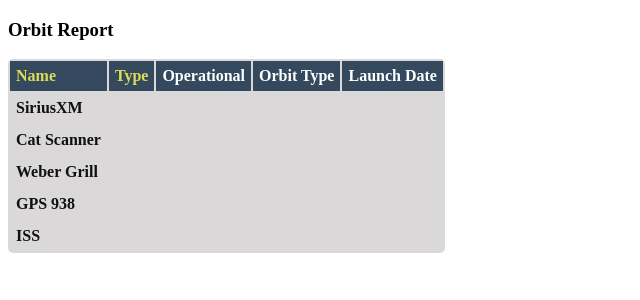
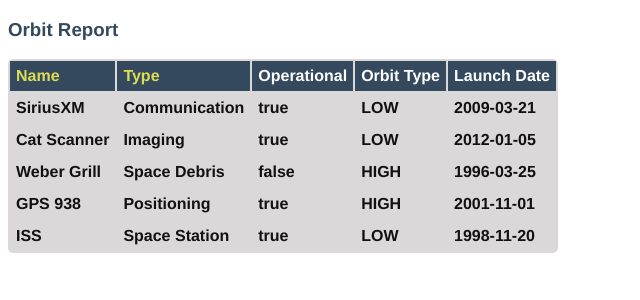
Before and after one commit to matimat2010/orbit-report, an Angular app: page / in a window 1280 px wide. Shown: the top 300 px of the page, without its empty margins (0-640 px from the left). Built offline with nearby package versions, Linux system fonts and the light colour scheme.

Commit message:
Resolving Conflicts

```diff
--- a/src/app/orbit-list/orbit-list.component.html
+++ b/src/app/orbit-list/orbit-list.component.html
@@ -9,5 +9,9 @@
    </tr>
    <tr *ngFor ="let satellite of satellites">
        <th>{{satellite.name}}</th>
-</tr>
+       <th>{{satellite.type}}</th>
+       <th>{{satellite.operational}}</th>
+       <th>{{satellite.orbitType}}</th>
+       <th>{{satellite.launchDate}}</th>
+    </tr>
 </table>
--- a/src/index.html
+++ b/src/index.html
@@ -7,6 +7,15 @@
 
   <meta name="viewport" content="width=device-width, initial-scale=1">
   <link rel="icon" type="image/x-icon" href="favicon.ico">
+  <style>
+    body {
+      font-family: 'Helvetica', 'Courier';
+    }
+
+    h3 {
+        color: #34495E;
+    }
+  </style>
 </head>
 <body>
   <app-root></app-root>
```
Also changed, not shown: 1 other file (tests, documents, lock files or other folders).
